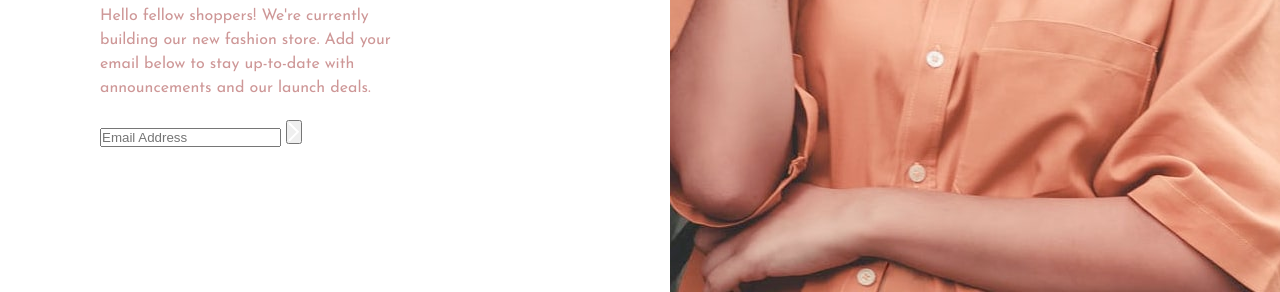
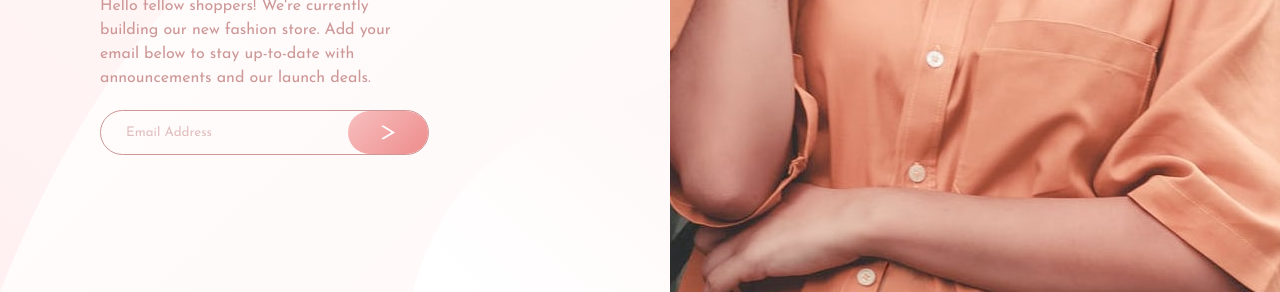
Before and after one commit to anonggentlegentle/Base-Apparel-coming-soon-page, a website: page index.html in a window 1280 px wide. Shown: the part 508-800 px from the top of the page. Drawn offline with Linux system fonts and the light colour scheme.

Commit message:
Add form styles and main background

```diff
--- a/css/style.scss
+++ b/css/style.scss
@@ -44,6 +44,7 @@ video {
 .main {
   width: 100%;
   min-height: 100vh;
+  background: url(../images/bg-pattern-desktop.svg), var(--gradient-1);
 
   display: grid;
   grid-template-columns: 1fr max-content;
@@ -60,7 +61,7 @@ video {
   }
 
   &__logo-box {
-    width: 25rem;
+    width: 20rem;
   }
 
   &__logo {
@@ -76,12 +77,51 @@ video {
     display: flex;
     flex-direction: column;
     row-gap: 2rem;
+    justify-items: center;
   }
 
   &__text {
     color: var(--color-desaturated-red);
     line-height: 1.5;
     width: 70%;
+  }
+
+  &__form {
+    border: 1px solid var(--color-desaturated-red);
+    border-radius: 100rem;
+    width: 70%;
+
+    display: flex;
+    align-items: center;
+    column-gap: 1rem;
+  }
+
+  &__input {
+    font-family: inherit;
+    background-color: transparent;
+    border: none;
+    outline: none;
+    padding: 1.5rem 0 1.5rem 2.5rem;
+
+    flex: 1;
+
+    &::placeholder {
+      color: var(--color-desaturated-red);
+      opacity: 0.6;
+    }
+
+    &:active {
+      outline: none;
+    }
+  }
+
+  &__error-icon {
+    display: none;
+  }
+
+  &__arrow-icon {
+    width: 1.5rem;
+    height: 1.5rem;
   }
 
   &__illustration {
@@ -98,7 +138,6 @@ video {
 
 .heading {
   font-size: 8rem;
-  // font-weight: 400;
   text-transform: uppercase;
   letter-spacing: 1rem;
 
@@ -107,3 +146,35 @@ video {
     font-weight: 300;
   }
 }
+
+.btn {
+  display: block;
+  border: none;
+  cursor: pointer;
+
+  &--submit {
+    background-image: var(--gradient-2);
+    height: 100%;
+    width: 8rem;
+    padding: 1rem 2rem;
+    margin-left: auto;
+    border-radius: 100rem;
+    transition: all 0.2s;
+
+    display: flex;
+    justify-content: center;
+    align-items: center;
+
+    &:hover {
+      scale: 1.15;
+      background-image: linear-gradient(hsl(0, 80%, 86%), hsl(0, 80%, 86%));
+      box-shadow: 0 1rem 1rem hsla(0, 0%, 0, 0.15);
+    }
+
+    &:active {
+      scale: 1.1;
+      background-image: linear-gradient(hsl(0, 80%, 86%), hsl(0, 80%, 86%));
+      box-shadow: 0 0.75rem 0.5rem hsla(0, 0%, 0, 0.1);
+    }
+  }
+}
--- a/index.html
+++ b/index.html
@@ -20,6 +20,7 @@
       rel="stylesheet"
     />
     <link rel="stylesheet" href="css/style.css" />
+    <script defer src="script.js"></script>
   </head>
   <body>
     <main class="main">
@@ -40,6 +41,7 @@
           Add your email below to stay up-to-date with announcements and our
           launch deals.
         </p>
+
         <form action="#" class="main__form">
           <input
             type="email"
@@ -47,8 +49,14 @@
             id="main__input"
             placeholder="Email Address"
           />
-          <label for="main__input" class="main__label"></label>
-          <button type="submit" class="btn btn--sumbit">
+          <label for="main__input" class="main__label">
+            <img
+              src="images/icon-error.svg"
+              alt="Icon"
+              class="main__error-icon"
+            />
+          </label>
+          <button type="submit" class="btn btn--submit">
             <img
               src="images/icon-arrow.svg"
               alt="Arrow icon"
--- /dev/null
+++ b/script.js
@@ -0,0 +1,5 @@
+"use strict";
+
+const btn = document.querySelector(".btn--submit");
+
+btn.addEventListener("click", function (e) {});
```
Also changed, not shown: css/style.css, 1 other file.
